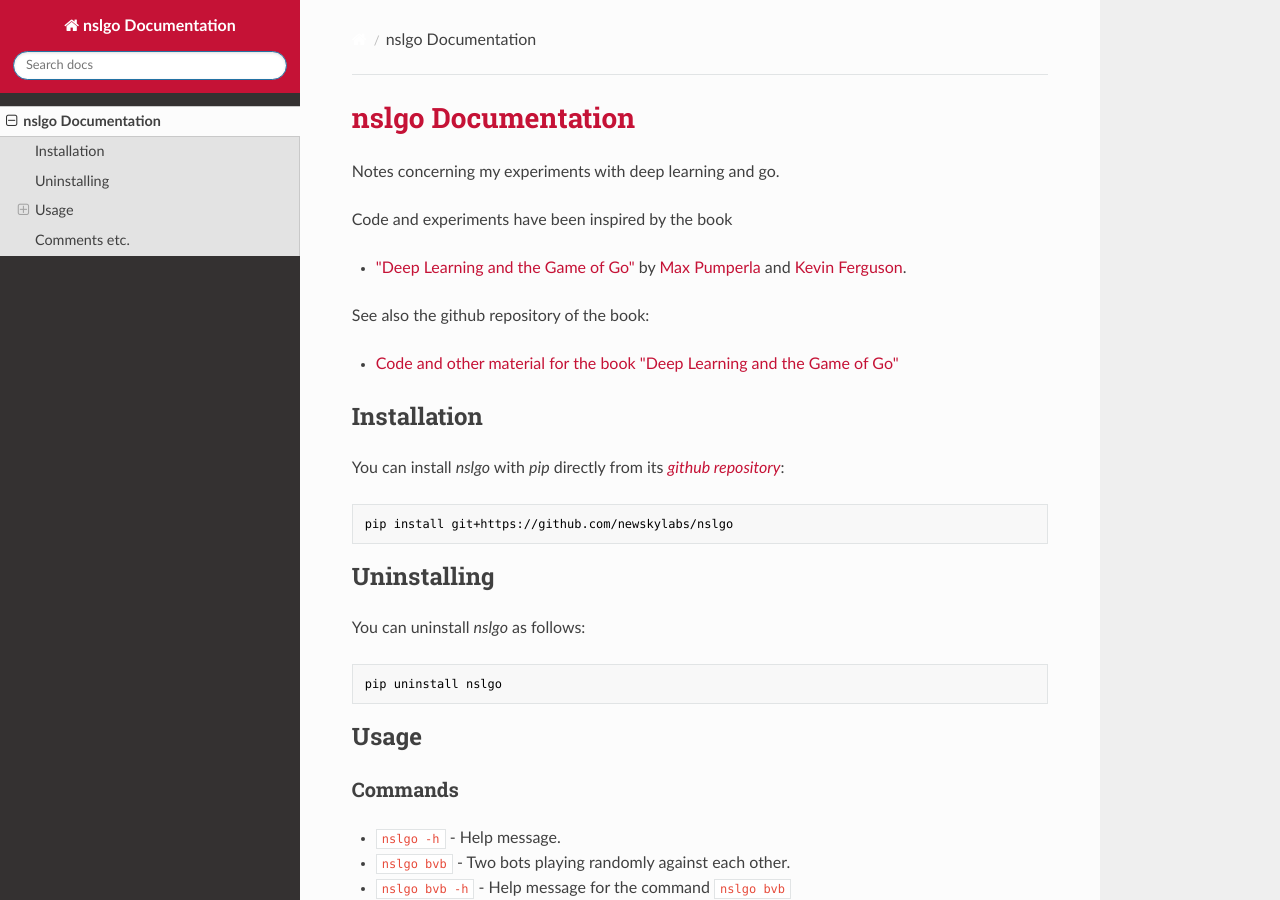
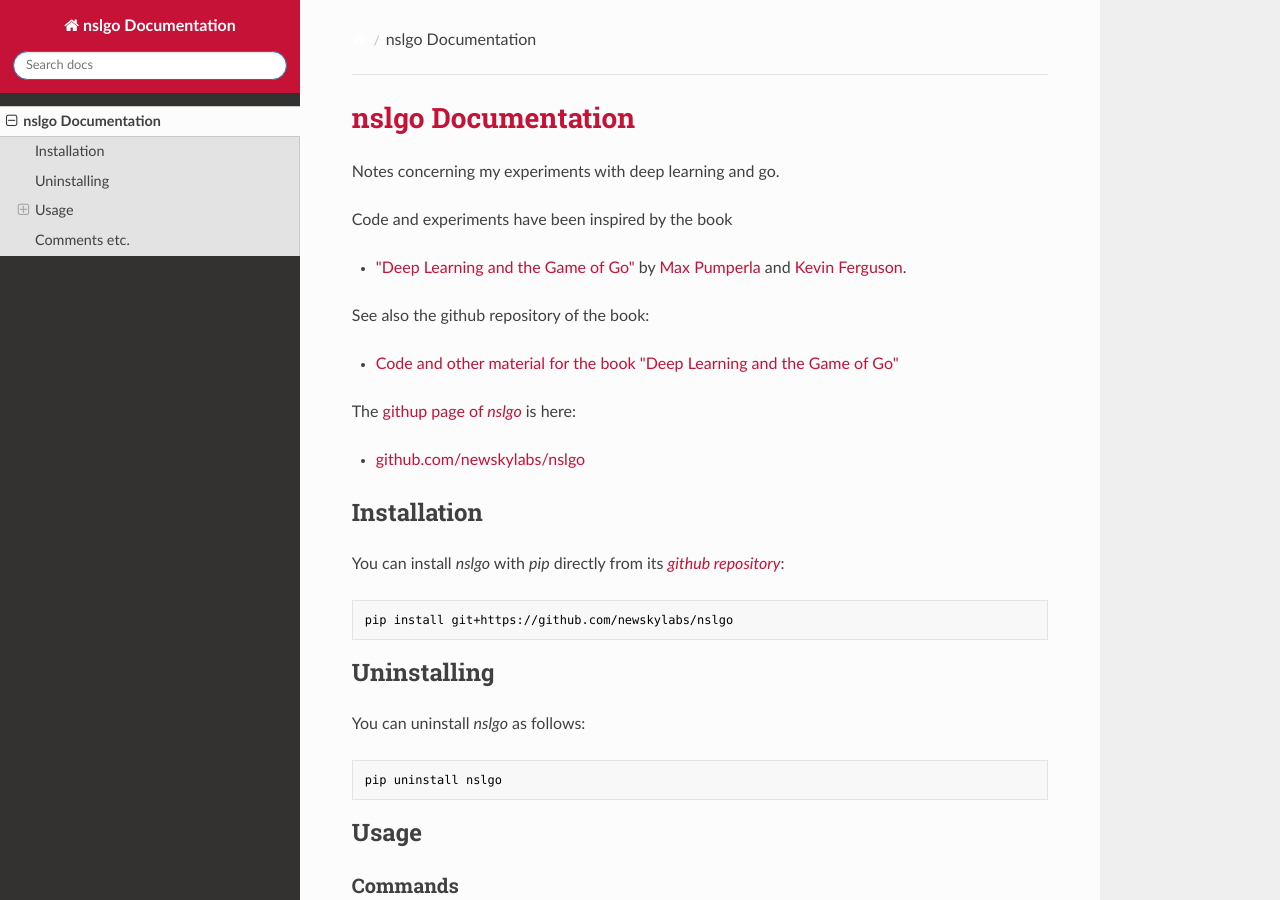
Before and after one commit to newskylabs/nslgo, an MkDocs documentation site: the page built from docs/index.md, in a window 1280 px wide and 900 px high. Built offline with MkDocs 1.6.1, drawn with Linux system fonts in a browser that asks for light colours; nearby versions of some CDN libraries.

Commit message:
Added a link to the githup page on the documentation index page

```diff
--- a/docs/index.md
+++ b/docs/index.md
@@ -16,6 +16,10 @@
 See also the github repository of the book:
 
 - [Code and other material for the book "Deep Learning and the Game of Go"](https://github.com/maxpumperla/deep_learning_and_the_game_of_go)
+
+The [githup page of *nslgo*](https://github.com/newskylabs/nslgo) is here:
+
+- [github.com/newskylabs/nslgo](https://github.com/newskylabs/nslgo)
 
 
 ## Installation
```
